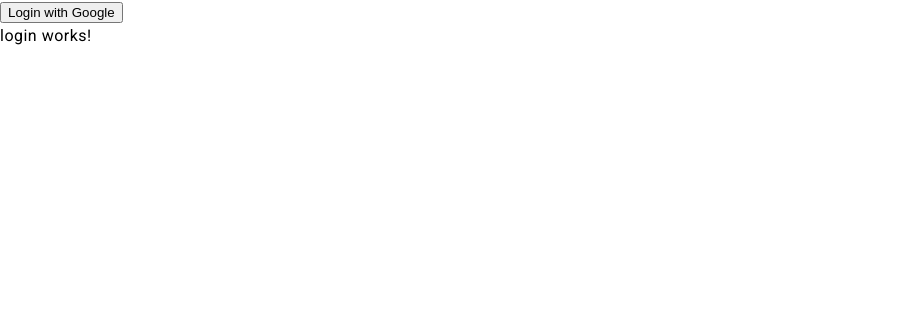
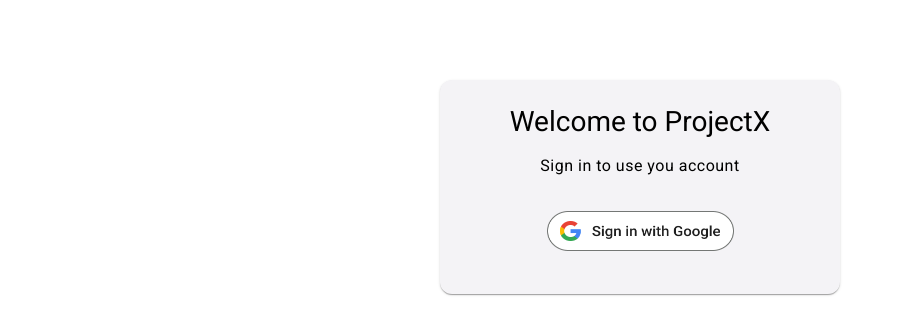
Before and after one commit to binilmohd07/ProjectX, an Angular app: page /login in a window 1280 px wide. Shown: the top 334 px of the page, without its empty margins (0-904 px from the left). Built offline with nearby package versions, Linux system fonts and the light colour scheme; no server answers.

Commit message:
restructure login/logout

```diff
--- a/angular.json
+++ b/angular.json
@@ -36,7 +36,8 @@
               {
                 "glob": "**/*",
                 "input": "public"
-              }
+              },
+              "src/assets"
             ],
             "styles": [
               "@angular/material/prebuilt-themes/azure-blue.css",
@@ -96,7 +97,8 @@
               {
                 "glob": "**/*",
                 "input": "public"
-              }
+              },
+              "src/assets"
             ],
             "styles": [
               "@angular/material/prebuilt-themes/azure-blue.css",
--- a/src/app/app-routing.module.ts
+++ b/src/app/app-routing.module.ts
@@ -4,6 +4,7 @@ import { LoginComponent } from './components/login/login.component';
 import { DashboardComponent } from './components/dashboard/dashboard.component';
 
 const routes: Routes = [
+  { path: '', component: LoginComponent },
   { path: 'login', component: LoginComponent },
   { path: 'dashboard', component: DashboardComponent },
 ];
--- a/src/app/app.component.html
+++ b/src/app/app.component.html
@@ -1,9 +1,9 @@
-<div *ngIf="!user">
+<!-- <div *ngIf="!user">
   <button (click)="login()">Login with Google</button>
 </div>
 <div *ngIf="user">
   <p>Welcome, {{ user.displayName }}</p>
   <button (click)="logout()">Logout</button>
-</div>
+</div> -->
 
 <router-outlet />
--- a/src/app/app.component.ts
+++ b/src/app/app.component.ts
@@ -24,9 +24,5 @@ export class AppComponent {
     });
   }
 
-  logout() {
-    this.authService.logout().then(() => {
-      this.user = null;
-    });
-  }
+
 }
--- a/src/app/app.module.ts
+++ b/src/app/app.module.ts
@@ -6,6 +6,10 @@ import { AppComponent } from './app.component';
 import { LoginComponent } from './components/login/login.component';
 import { DashboardComponent } from './components/dashboard/dashboard.component';
 import { provideAnimationsAsync } from '@angular/platform-browser/animations/async';
+import { MatIconModule } from '@angular/material/icon';
+import { MatButtonModule } from '@angular/material/button';
+import { MatCardModule } from '@angular/material/card';
+import { provideHttpClient } from '@angular/common/http';
 
 @NgModule({
   declarations: [
@@ -15,10 +19,14 @@ import { provideAnimationsAsync } from '@angular/platform-browser/animations/asy
   ],
   imports: [
     BrowserModule,
-    AppRoutingModule
+    AppRoutingModule,
+    MatIconModule,
+    MatButtonModule,
+    MatCardModule
   ],
   providers: [
-    provideAnimationsAsync()
+    provideAnimationsAsync(),
+    provideHttpClient()
   ],
   bootstrap: [AppComponent]
 })
--- a/src/app/components/dashboard/dashboard.component.html
+++ b/src/app/components/dashboard/dashboard.component.html
@@ -1 +1,4 @@
-<p>dashboard works!</p>
+<button mat-stroked-button color="warn" (click)="logout()">
+    <mat-icon>logout</mat-icon>
+    Logout
+</button>
--- a/src/app/components/dashboard/dashboard.component.ts
+++ b/src/app/components/dashboard/dashboard.component.ts
@@ -1,4 +1,6 @@
 import { Component } from '@angular/core';
+import { AuthService } from '../../services/auth.service';
+import { Router } from '@angular/router';
 
 @Component({
   selector: 'app-dashboard',
@@ -7,4 +9,15 @@ import { Component } from '@angular/core';
 })
 export class DashboardComponent {
 
+  constructor(
+    private authService: AuthService,
+    private router: Router
+  ) { }
+  user: any;
+  logout() {
+    this.authService.logout().then(() => {
+      this.user = null;
+      this.router.navigate(['/login']);
+    });
+  }
 }
--- a/src/app/components/login/login.component.html
+++ b/src/app/components/login/login.component.html
@@ -1 +1,12 @@
-<p>login works!</p>
+<mat-card class="login-card">
+
+    <h5 style="text-align: center;">Welcome to ProjectX</h5>
+    <p>Sign in to use you account</p>
+
+    <br>
+    <mat-card-content>
+        <button (click)="signInWithGoogle()" mat-button class="transparent-btn">
+            <img src="assets/sign_in.png" class="logo" alt="Google Logo" style="width: 100%;" />
+        </button>
+    </mat-card-content>
+</mat-card>
--- a/src/app/components/login/login.component.scss
+++ b/src/app/components/login/login.component.scss
@@ -0,0 +1,35 @@
+.login-card {
+    max-width: 400px;
+    margin: 80px auto;
+    text-align: center;
+    padding: 24px;
+    border-radius: 12px;
+}
+
+.logo {
+    width: 40px;
+    height: 40px;
+    margin-right: 12px;
+}
+
+.google-icon {
+    width: 20px;
+    height: 20px;
+    margin-right: 8px;
+}
+
+.transparent-btn {
+    background-color: none;
+    color: black;
+    /* Customize as needed */
+    border: none;
+    border-radius: 20px;
+    padding: 10px 0px;
+    font-weight: 500;
+    transition: background-color 0.3s ease;
+
+    &:hover {
+        background-color: none;
+        /* Light hover effect */
+    }
+}
--- a/src/app/components/login/login.component.ts
+++ b/src/app/components/login/login.component.ts
@@ -1,4 +1,8 @@
 import { Component } from '@angular/core';
+import { MatIconRegistry } from '@angular/material/icon';
+import { DomSanitizer } from '@angular/platform-browser';
+import { AuthService } from '../../services/auth.service';
+import { Router } from '@angular/router';
 
 @Component({
   selector: 'app-login',
@@ -6,5 +10,24 @@ import { Component } from '@angular/core';
   styleUrl: './login.component.scss'
 })
 export class LoginComponent {
+  constructor(
+    iconRegistry: MatIconRegistry,
+    sanitizer: DomSanitizer,
+    private authService: AuthService,
+    private router: Router
+  ) {
+    iconRegistry.addSvgIcon(
+      'google',
+      sanitizer.bypassSecurityTrustResourceUrl('assets/google_icon.svg')
+    );
+  }
 
+  user: any;
+  signInWithGoogle() {
+    this.authService.loginWithGoogle().then(res => {
+      this.user = res.user;
+      this.router.navigate(['/dashboard']);
+
+    });
+  }
 }
```
Also changed, not shown: src/assets/sign_in.png (added).
